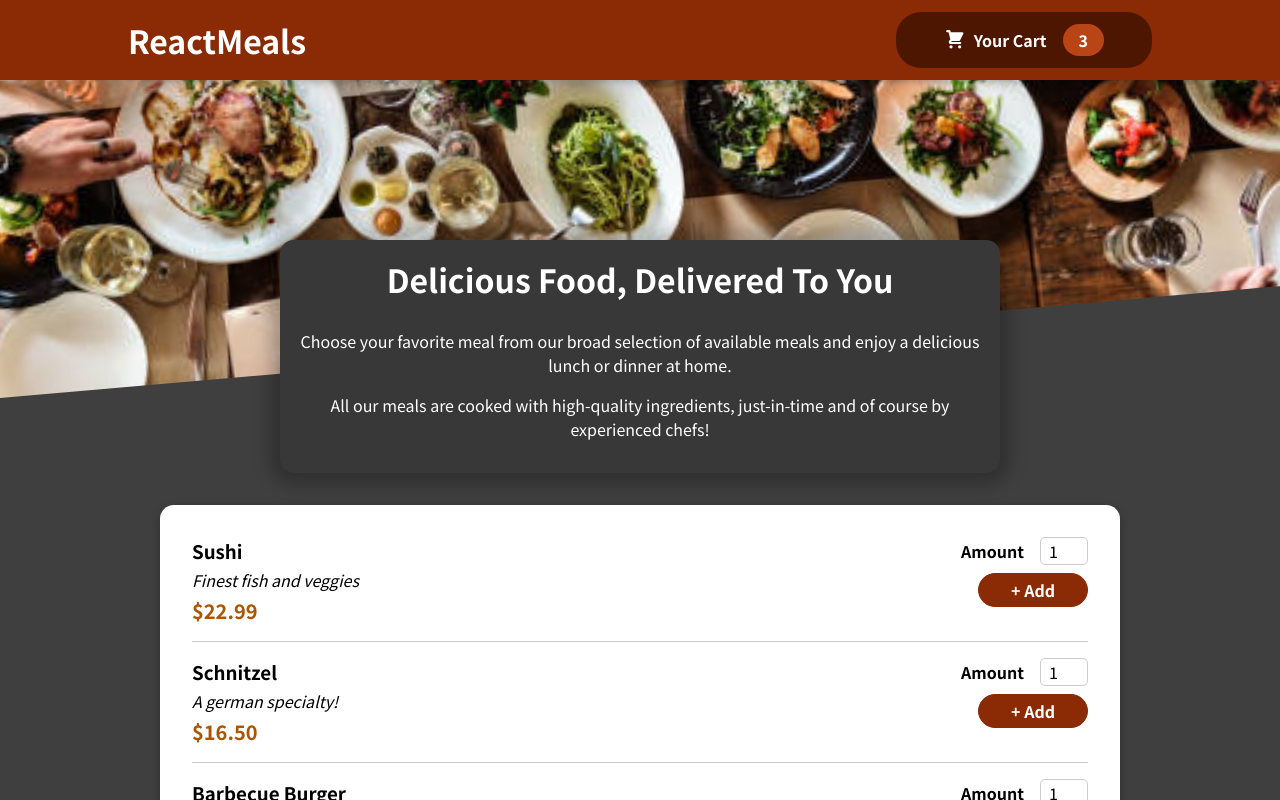
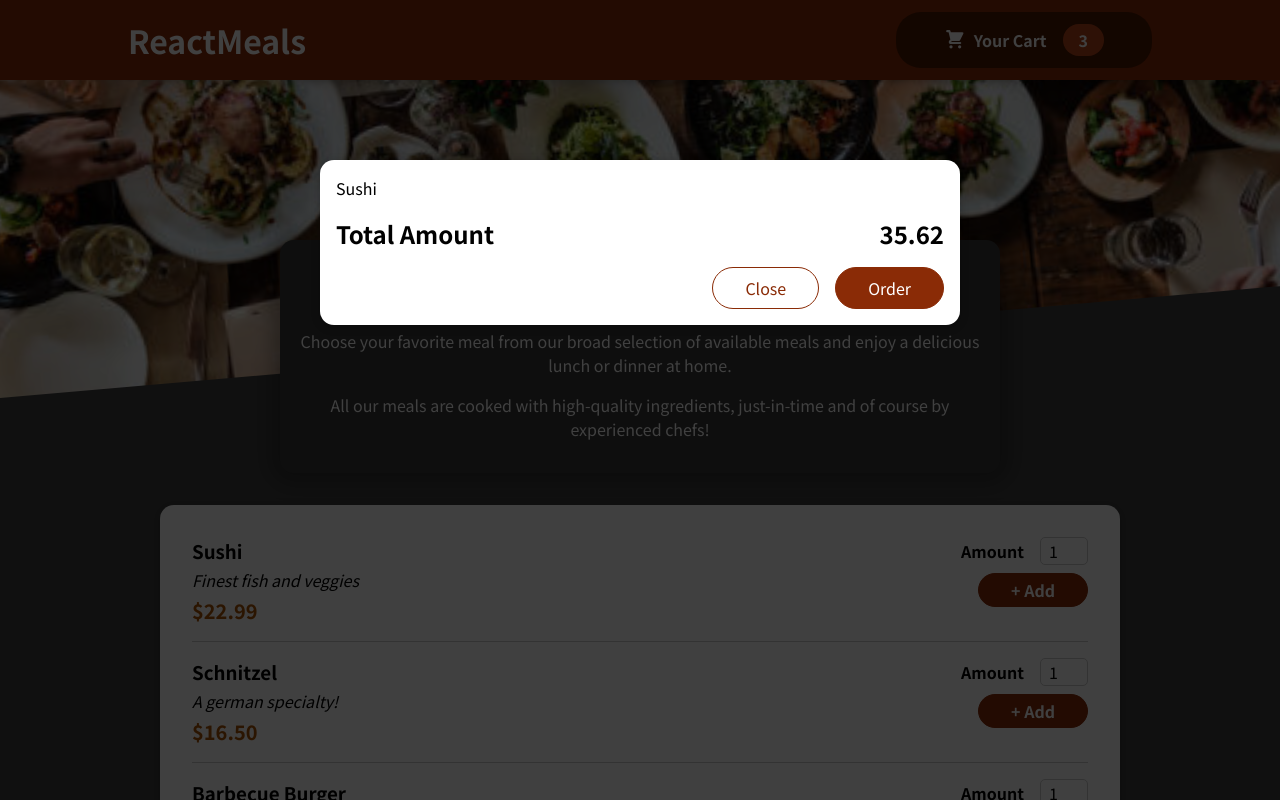
Before and after one commit to Punamkumari03/Resturent-app-from-react, a React (Create React App) app: page / in a window 1280 px wide. Shown: the top 800 px of the page. Built offline with nearby package versions, Linux system fonts and the light colour scheme.

Commit message:
Making a hard Coded Cart without any Functionality

```diff
--- a/public/index.html
+++ b/public/index.html
@@ -28,6 +28,7 @@
   </head>
   <body>
     <noscript>You need to enable JavaScript to run this app.</noscript>
+    <div id="overlays"></div>
     <div id="root"></div>
     <!--
       This HTML file is a template.
--- a/src/App.js
+++ b/src/App.js
@@ -1,11 +1,13 @@
 import { Fragment } from "react";
 import Header from "./components/Layout/Header";
 import Meals from "./components/Meals/Meals";
+// import Card from "./components/UI/Card";
+import Cart from "./components/Cart/Cart";
 
 function App() {
   return (
     <Fragment>
-
+<Cart/>
       <Header/>
       <main>
         <Meals/>
--- /dev/null
+++ b/src/components/Cart/Cart.js
@@ -0,0 +1,25 @@
+import React from "react";
+import classes from "./Cart.module.css";
+import Modal from "../UI/Modal";
+
+const Cart = (props) => {
+  const cartItems = <ul className={classes['cart-items']}>{[{ id: "c1", name: "Sushi", amount: 2, price: 12.99 }].map(
+    (item) => <li>{item.name}</li>
+  )}</ul>
+  return (
+    <Modal>
+      {cartItems}
+      <div className={classes.total}>
+        <span>Total Amount</span>
+        <span>35.62</span>
+      </div>
+      <div className={classes.actions}>
+      <button className={classes['button--alt']}>Close</button>
+      <button className={classes.button}>Order</button>
+
+      </div>
+      </Modal>
+  );
+};
+
+export default Cart;
--- /dev/null
+++ b/src/components/Cart/Cart.module.css
@@ -0,0 +1,46 @@
+.cart-items {
+    list-style: none;
+    margin: 0;
+    padding: 0;
+    max-height: 20rem;
+    overflow: auto;
+  }
+
+  .total {
+    display: flex;
+    justify-content: space-between;
+    align-items: center;
+    font-weight: bold;
+    font-size: 1.5rem;
+    margin: 1rem 0;
+  }
+
+  .actions {
+    text-align: right;
+  }
+
+  .actions button {
+    font: inherit;
+    cursor: pointer;
+    background-color: transparent;
+    border: 1px solid #8a2b06;
+    padding: 0.5rem 2rem;
+    border-radius: 25px;
+    margin-left: 1rem;
+  }
+
+  .actions button:hover,
+  .actions button:active {
+    background-color: #5a1a01;
+    border-color: #5a1a01;
+    color: white;
+  }
+
+  .actions .button--alt {
+    color: #8a2b06;
+  }
+
+  .actions .button {
+    background-color: #8a2b06;
+    color: white;
+  }
--- /dev/null
+++ b/src/components/UI/Modal.js
@@ -0,0 +1,24 @@
+import React, { Fragment } from "react";
+import classes from "./Modal.module.css";
+import ReactDOM  from 'react-dom';
+
+const Backdrop = (props) => {
+  return <div className={classes.backdrop}></div>;
+};
+const ModalOverlay = (props) => {
+  return (
+    <div className={classes.modal}>
+      <div className={classes.content}>{props.children}</div>
+    </div>
+  );
+};
+const portalElement = document.getElementById('overlays')
+
+const Modal = (props) => {
+  return <Fragment>
+  {ReactDOM.createPortal(<Backdrop/>,portalElement)}
+  {ReactDOM.createPortal(<ModalOverlay>{props.children}</ModalOverlay>,portalElement)}
+  </Fragment>
+};
+
+export default Modal;
--- /dev/null
+++ b/src/components/UI/Modal.module.css
@@ -0,0 +1,40 @@
+.backdrop {
+    position: fixed;
+    top: 0;
+    left: 0;
+    width: 100%;
+    height: 100vh;
+    z-index: 20;
+    background-color: rgba(0, 0, 0, 0.75);
+  }
+
+  .modal {
+    position: fixed;
+    top: 20vh;
+    left: 5%;
+    width: 90%;
+    background-color: white;
+    padding: 1rem;
+    border-radius: 14px;
+    box-shadow: 0 2px 8px rgba(0, 0, 0, 0.25);
+    z-index: 30;
+    animation: slide-down 300ms ease-out forwards;
+  }
+
+  @media (min-width: 768px) {
+    .modal {
+      width: 40rem;
+      left: calc(50% - 20rem);
+    }
+  }
+
+  @keyframes slide-down {
+    from {
+      opacity: 0;
+      transform: translateY(-3rem);
+    }
+    to {
+      opacity: 1;
+      transform: translateY(0);
+    }
+  }
```
